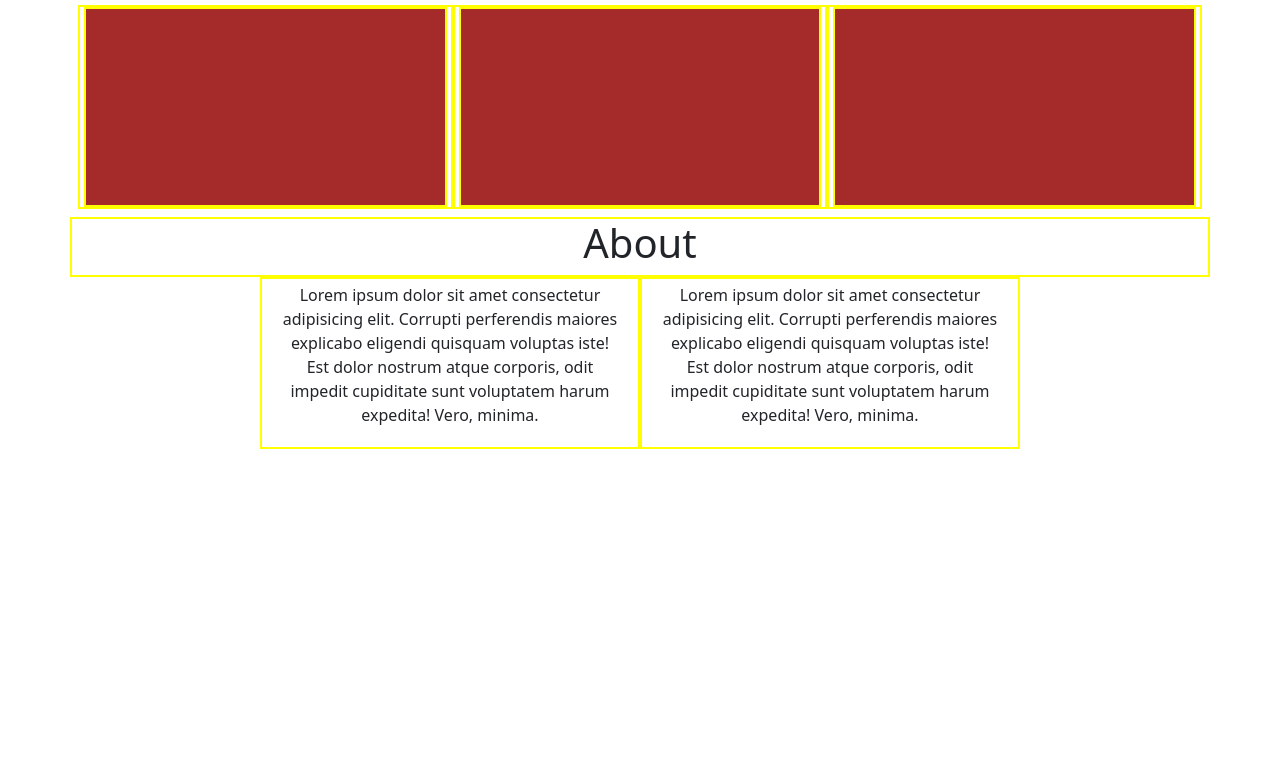
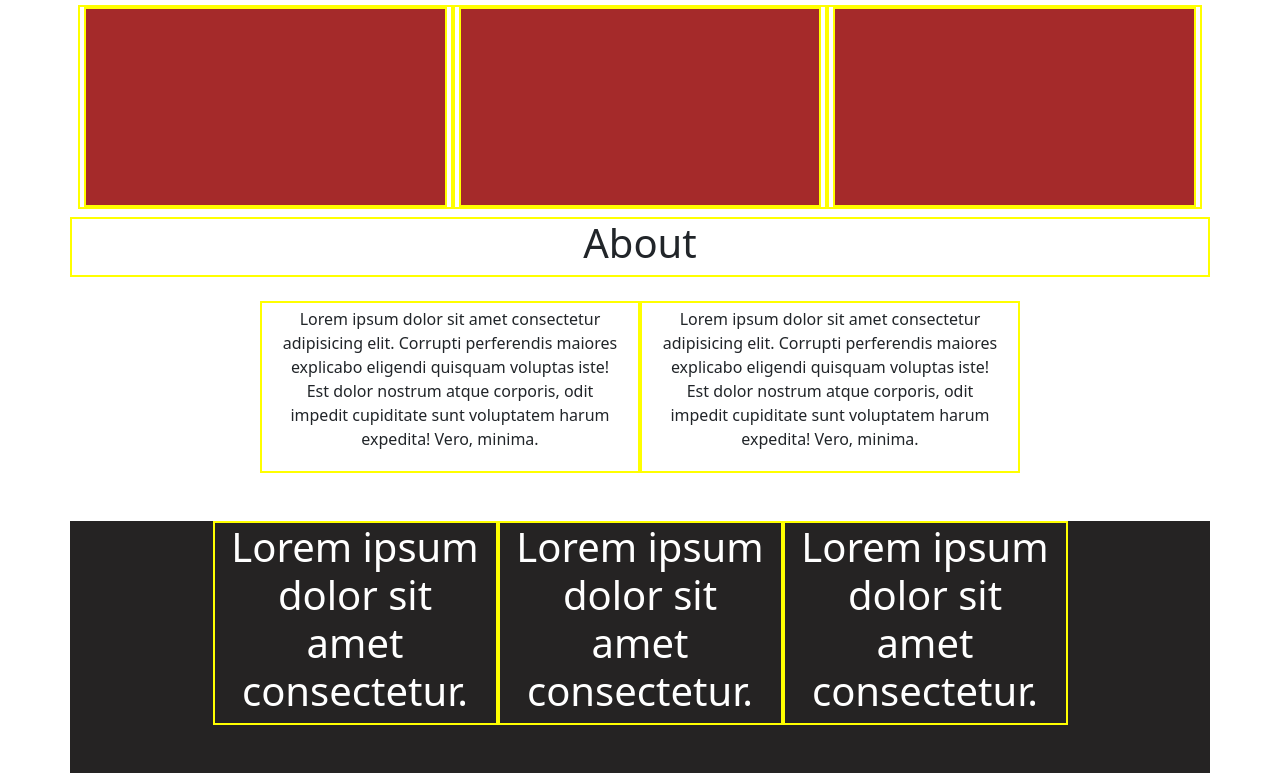
Before and after one commit to FrancescoLoCasto/html-css-bootstrap-freelancer, a plain HTML site: page index.html in a window 1280 px wide. Shown: the part 627-1400 px from the top of the page. Before the commit the page ends 1076 px from the top, so only its background shows below. Drawn offline with nearby package versions, Linux system fonts and the light colour scheme.

Commit message:
Creation of footer first part

```diff
--- a/css/style.css
+++ b/css/style.css
@@ -3,6 +3,11 @@ header{
    background-color: green;
    margin-bottom: 2rem;
    text-align: center;
+}
+
+footer{
+   background-color: rgb(37, 35, 35);
+   color: white;
 }
 
 
--- a/index.html
+++ b/index.html
@@ -76,7 +76,7 @@
          </div>
 
 
-         <div class="row justify-content-center text-center">
+         <div class="row justify-content-center text-center mb-4">
             <div class="col-12">
                <div class="title-about">
                   <h1>About</h1>
@@ -84,22 +84,47 @@
             </div>
          </div>
 
-         <div class="row text-center align-items-center justify-content-center">
-            <div class="col-12 col-lg-6 col-xl-4">
+         <div class="row text-center align-items-center justify-content-center ">
+            <div class="col-12 col-lg-6 col-xl-4 mb-5">
                <div class="content p-1">
                   <p>
                      Lorem ipsum dolor sit amet consectetur adipisicing elit. Corrupti perferendis maiores explicabo eligendi quisquam voluptas iste! Est dolor nostrum atque corporis, odit impedit cupiditate sunt voluptatem harum expedita! Vero, minima.
                   </p>
                </div>
             </div>
-            <div class="col-12 col-lg-6 col-xl-4">
-               <div class="content p-1">
+            <div class="col-12 col-lg-6 col-xl-4 mb-5">
+               <div class="content p-1 bg">
                   <p>
                      Lorem ipsum dolor sit amet consectetur adipisicing elit. Corrupti perferendis maiores explicabo eligendi quisquam voluptas iste! Est dolor nostrum atque corporis, odit impedit cupiditate sunt voluptatem harum expedita! Vero, minima.
                   </p>
                </div>
+         </div>
 
-         </div>
+         <footer>
+            <div class="row justify-content-center text-center">
+               <div class="col-12 col-lg-3 col-xl-3 mb-5">
+                  <div class="my_footer-content">
+                     <h1>Lorem ipsum dolor sit amet consectetur.</h1>
+                  </div>
+               </div>
+
+               <div class="col-12 col-lg-3 col-xl-3 mb-5">
+                  <div class="my_footer-content">
+                     <h1>Lorem ipsum dolor sit amet consectetur.</h1>
+
+                  </div>
+               </div>
+
+
+               <div class="col-12 col-lg-3 col-xl-3 mb-5">
+                  <div class="my_footer-content">
+                     <h1>Lorem ipsum dolor sit amet consectetur.</h1>
+
+                  </div>
+               </div>
+
+            </div>
+         </footer>
 
       </main>
 
```
